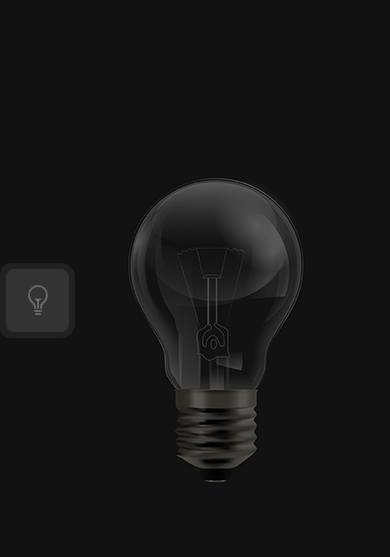
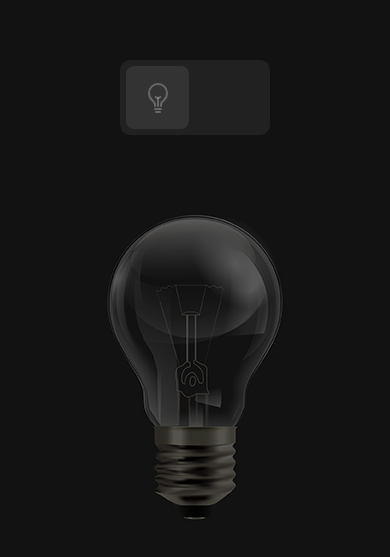
Before and after one commit to GuilhermeSchuch/Ligando-Apagando-Lampada-JS, a plain HTML site: page index.html in a window 390 px wide. Shown: the part 107-664 px from the top of the page. Drawn offline with nearby package versions, Linux system fonts and the light colour scheme.

Commit message:
Design responsivo

```diff
--- a/css/style.css
+++ b/css/style.css
@@ -2,6 +2,7 @@
     margin: 0;
     padding: 0;
     box-sizing: border-box;
+    overflow-x: hidden;
 }
 
 body{
@@ -58,18 +59,12 @@ label input:checked ~ span ion-icon{
 }
 
 .bulb{
-    position: absolute;
-    top: 80px;
-    transform: translateX(-80%);
-    width: 348px;
-    height: 408px;
     pointer-events: none;
-    transition: 0.5s;
 }
 
 .opacidade-on{
-    width: 100vw;
-    height: 100vh;
+    min-width: 100vw;
+    min-height: 100vh;
     background-color: #000000a6;
     position: absolute;
     z-index: 98;
@@ -81,3 +76,10 @@ label input:checked ~ span ion-icon{
 .opacidade-off{
     background-color: #00000000;
 }
+
+@media (max-width: 513px){
+    body{
+        display: flex;
+        flex-direction: column;
+    }
+}
--- a/js/script.js
+++ b/js/script.js
@@ -11,6 +11,7 @@ let opacidade = document.createElement("div");
 $input.setAttribute("type", "checkbox");
 $ionIcon.setAttribute("name", "bulb-outline");
 $img.setAttribute("src", "img\\bulb_off.jpg");
+$img.setAttribute("class", "bulb");
 opacidade.setAttribute("class", "opacidade-on");
 
 //Appends
```
